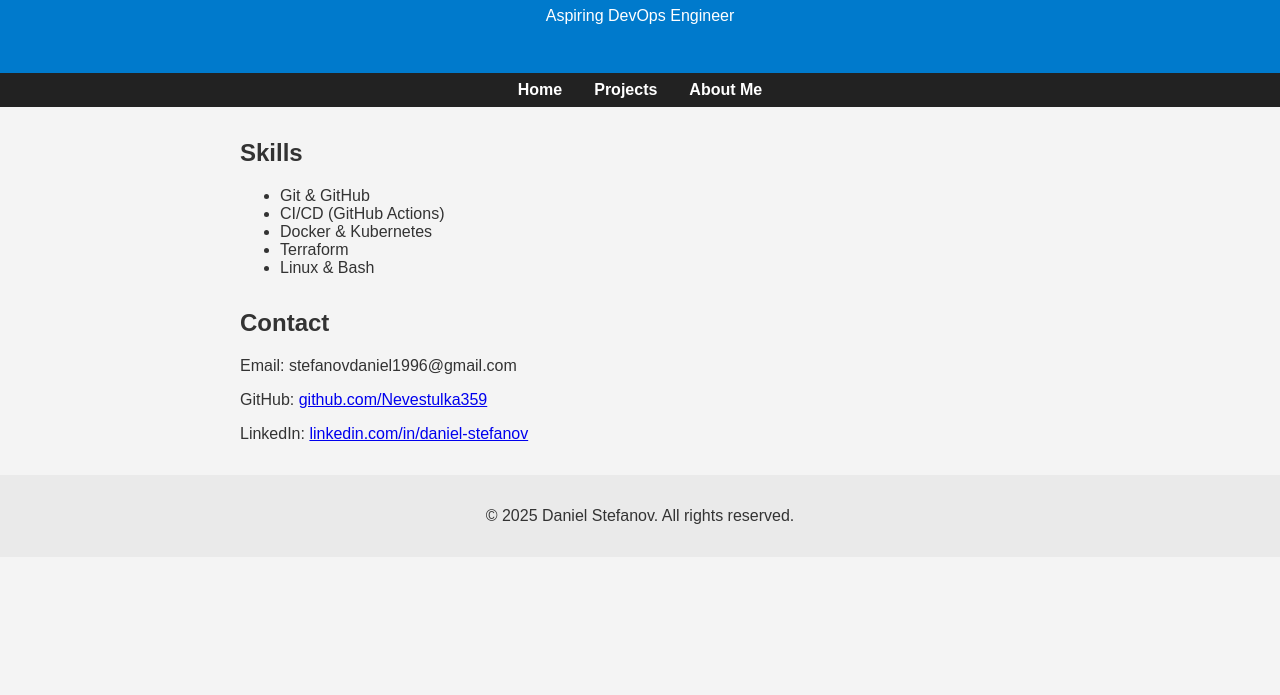
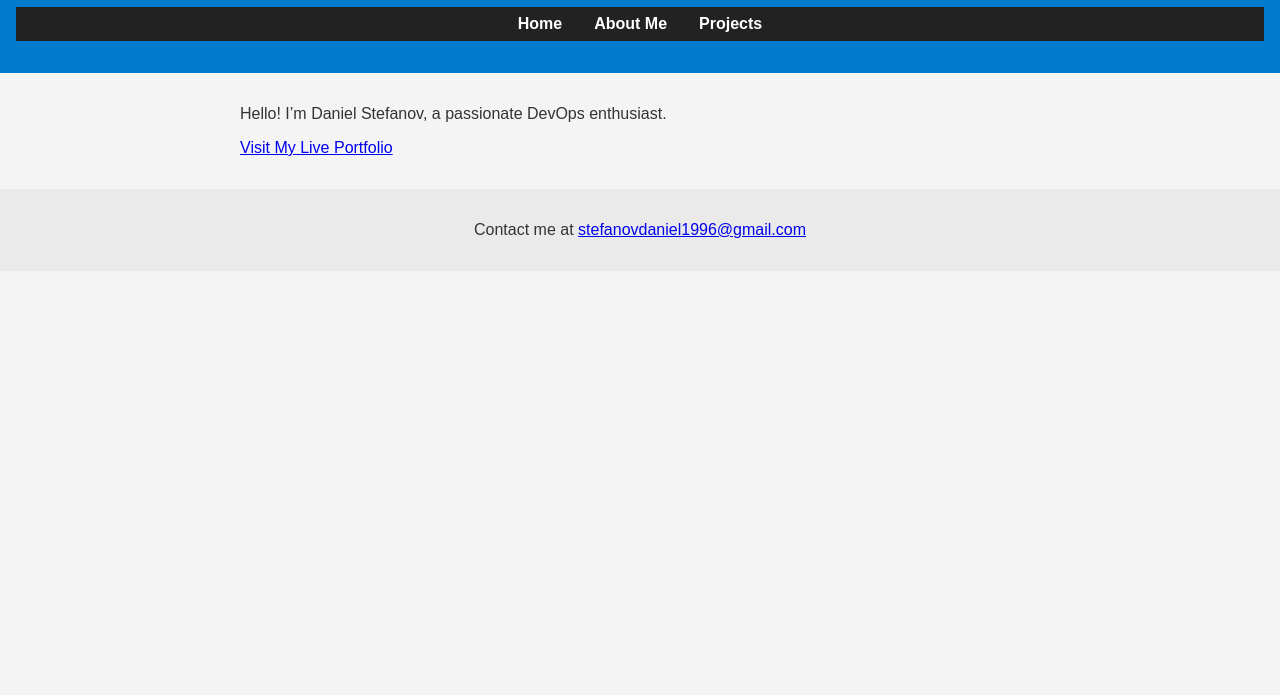
Before and after one commit to Nevestulka359/devops-portfolio-daniel, a plain HTML site: page index.html in a window 1280 px wide. Shown: the part 105-800 px from the top of the page. Drawn offline with Linux system fonts and the light colour scheme.

Commit message:
Update index.html

```diff
--- a/index.html
+++ b/index.html
@@ -2,46 +2,31 @@
 <html lang="en">
 <head>
     <meta charset="UTF-8" />
-    <meta name="viewport" content="width=device-width, initial-scale=1.0"/>
-    <title>DevOps Portfolio - Daniel Stefanov</title>
+    <meta name="viewport" content="width=device-width, initial-scale=1" />
+    <title>Daniel Stefanov - DevOps Portfolio</title>
     <link rel="stylesheet" href="style.css" />
 </head>
 <body>
     <header>
-        <h1>Hello, I'm Daniel Stefanov</h1>
-        <p>Aspiring DevOps Engineer</p>
+        <h1>Welcome to Daniel Stefanov's DevOps Portfolio</h1>
+        <nav>
+            <ul>
+                <li><a href="index.html">Home</a></li>
+                <li><a href="about.html">About Me</a></li>
+                <li><a href="projects.html">Projects</a></li>
+            </ul>
+        </nav>
     </header>
-
-    <nav>
-        <ul>
-            <li><a href="index.html">Home</a></li>
-            <li><a href="projects.html">Projects</a></li>
-            <li><a href="about.html">About Me</a></li>
-        </ul>
-    </nav>
-
     <main>
         <section>
-            <h2>Skills</h2>
-            <ul>
-                <li>Git & GitHub</li>
-                <li>CI/CD (GitHub Actions)</li>
-                <li>Docker & Kubernetes</li>
-                <li>Terraform</li>
-                <li>Linux & Bash</li>
-            </ul>
-        </section>
-
-        <section>
-            <h2>Contact</h2>
-            <p>Email: stefanovdaniel1996@gmail.com</p>
-            <p>GitHub: <a href="https://github.com/Nevestulka359" target="_blank">github.com/Nevestulka359</a></p>
-            <p>LinkedIn: <a href="https://www.linkedin.com/in/daniel-stefanov" target="_blank">linkedin.com/in/daniel-stefanov</a></p>
+            <p>Hello! I’m Daniel Stefanov, a passionate DevOps enthusiast.</p>
+            <a href="https://nevestulka359.github.io/devops-portfolio-daniel/" target="_blank" class="btn">
+                Visit My Live Portfolio
+            </a>
         </section>
     </main>
-
     <footer>
-        <p>© 2025 Daniel Stefanov. All rights reserved.</p>
+        <p>Contact me at <a href="mailto:stefanovdaniel1996@gmail.com">stefanovdaniel1996@gmail.com</a></p>
     </footer>
 </body>
 </html>
```
